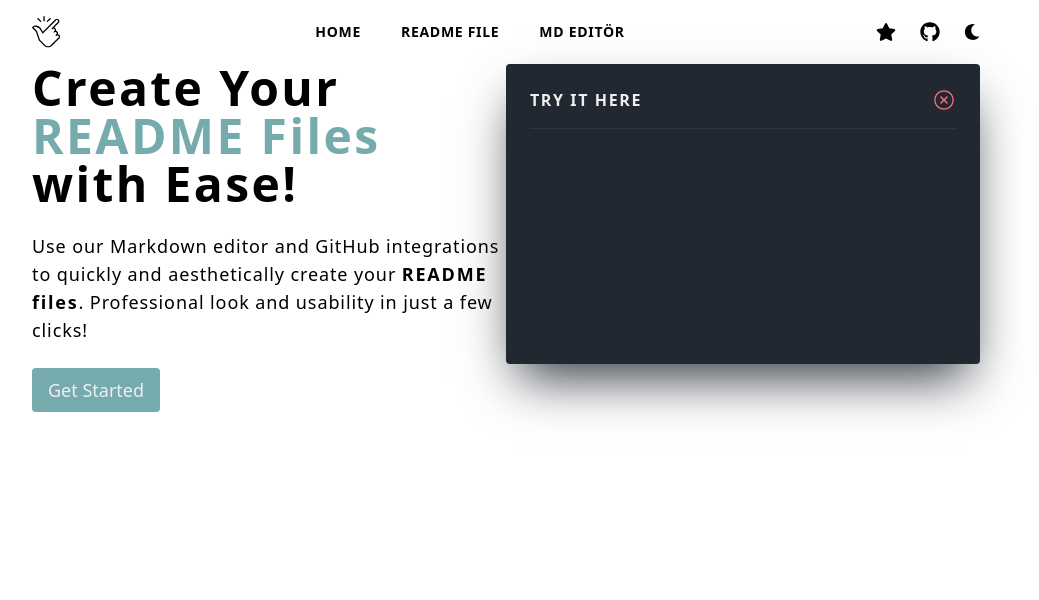
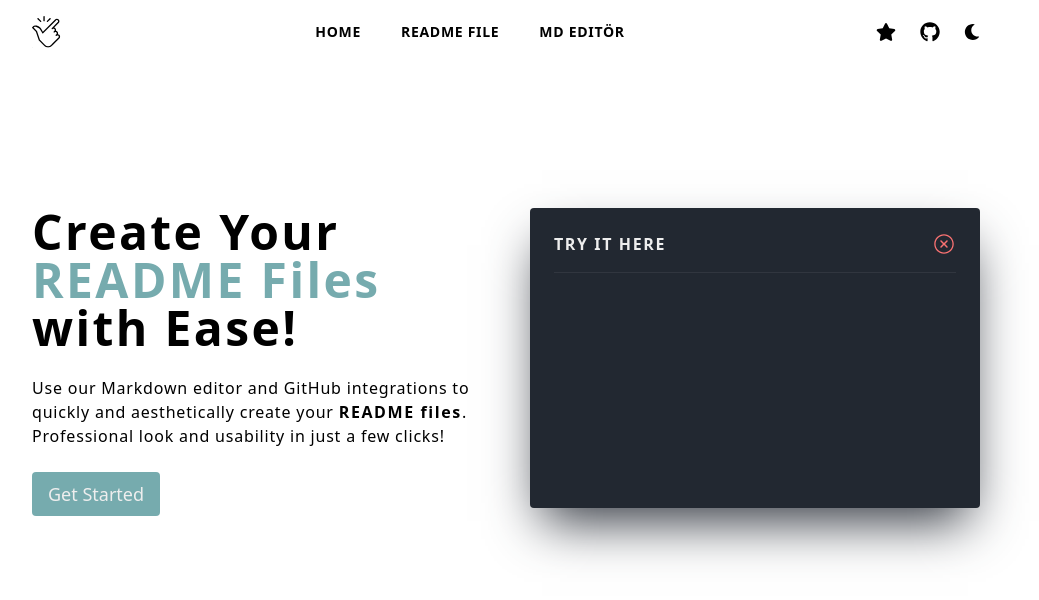
Before and after one commit to poyrazavsever/readme-maker, a Next.js app: page / in a window 1280 px wide. Shown: the top 600 px of the page, without its empty margins (134-1173 px from the left). Built offline with nearby package versions, Linux system fonts and the light colour scheme.

Commit message:
fix: flex problem

```diff
--- a/Layout/layout.jsx
+++ b/Layout/layout.jsx
@@ -7,10 +7,12 @@ function Layout({ children }) {
     return (
         <div>
 
-           <Navbar />
-           <MobileNavbar />
+            <Navbar />
+            <MobileNavbar />
 
-            {children}
+            <div>
+                {children}
+            </div>
 
         </div>
     )
--- a/components/Home/Banner.jsx
+++ b/components/Home/Banner.jsx
@@ -2,21 +2,16 @@ import React from 'react'
 import Ide from '../ide'
 function Banner() {
   return (
-    <div className='h-screen relative '>
+    <div className='flex items-start justify-between gap-12 desktop:mt-36'>
 
+      <div className='flex flex-col items-start gap-6 md:w-1/2'>
+        <h1 className='text-3xl md:text-5xl font-black tracking-wider'>Create Your <span className='text-secondary'>README Files</span> with Ease!</h1>
+        <p className='font-medium tracking-wider'>Use our Markdown editor and GitHub integrations to quickly and aesthetically create your <span className='font-bold tracking-widest'>README files</span>. Professional look and usability in just a few clicks!</p>
+        <button className='py-2 px-4 bg-secondary text-lg font-medium text-primary rounded transition-all hover:bg-sky-300'>Get Started</button>
+      </div>
 
-      <div className='flex items-start justify-between'>
-
-        <div className='flex flex-col items-start gap-6 md:w-1/2'>
-          <h1 className='text-3xl md:text-5xl font-black tracking-wider'>Create Your <span className='text-secondary'>README Files</span> with Ease!</h1>
-          <p className='text-lg font-medium tracking-wider'>Use our Markdown editor and GitHub integrations to quickly and aesthetically create your <span className='font-bold tracking-widest'>README files</span>. Professional look and usability in just a few clicks!</p>
-          <button className='py-2 px-4 bg-secondary text-lg font-medium text-primary rounded transition-all hover:bg-sky-300'>Get Started</button>
-        </div>
-
-        <div className='h-screen md:w-1/2'>
-          <Ide/>
-        </div>
-
+      <div className='h-screen md:w-1/2'>
+        <Ide />
       </div>
 
     </div>
--- a/components/ide.jsx
+++ b/components/ide.jsx
@@ -64,7 +64,7 @@ function Ide() {
             <div className='p-6'>
                 <div className='w-full flex items-center justify-between'>
                     <h2 className='uppercase font-semibold tracking-widest text-primary'>Try it here</h2>
-                    <IoIosCloseCircleOutline className='text-2xl text-red-400 transition-all hover:text-red-600' />
+                    <IoIosCloseCircleOutline className='text-2xl text-red-400 transition-all hover:text-red-600 cursor-pointer' />
                 </div>
                 <div className='w-full h-[1px] bg-tert my-4'></div>
                 <div>
```
